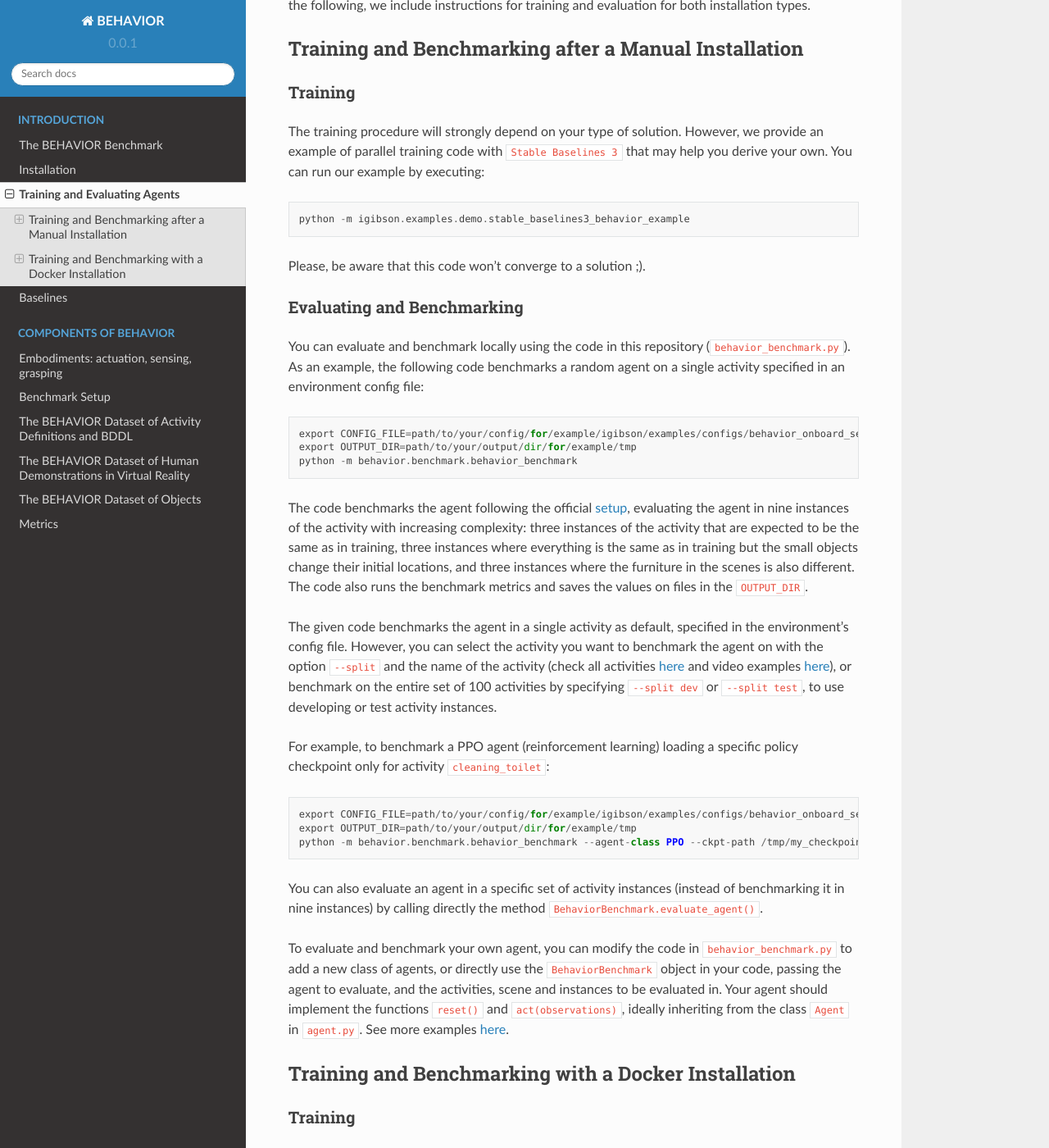
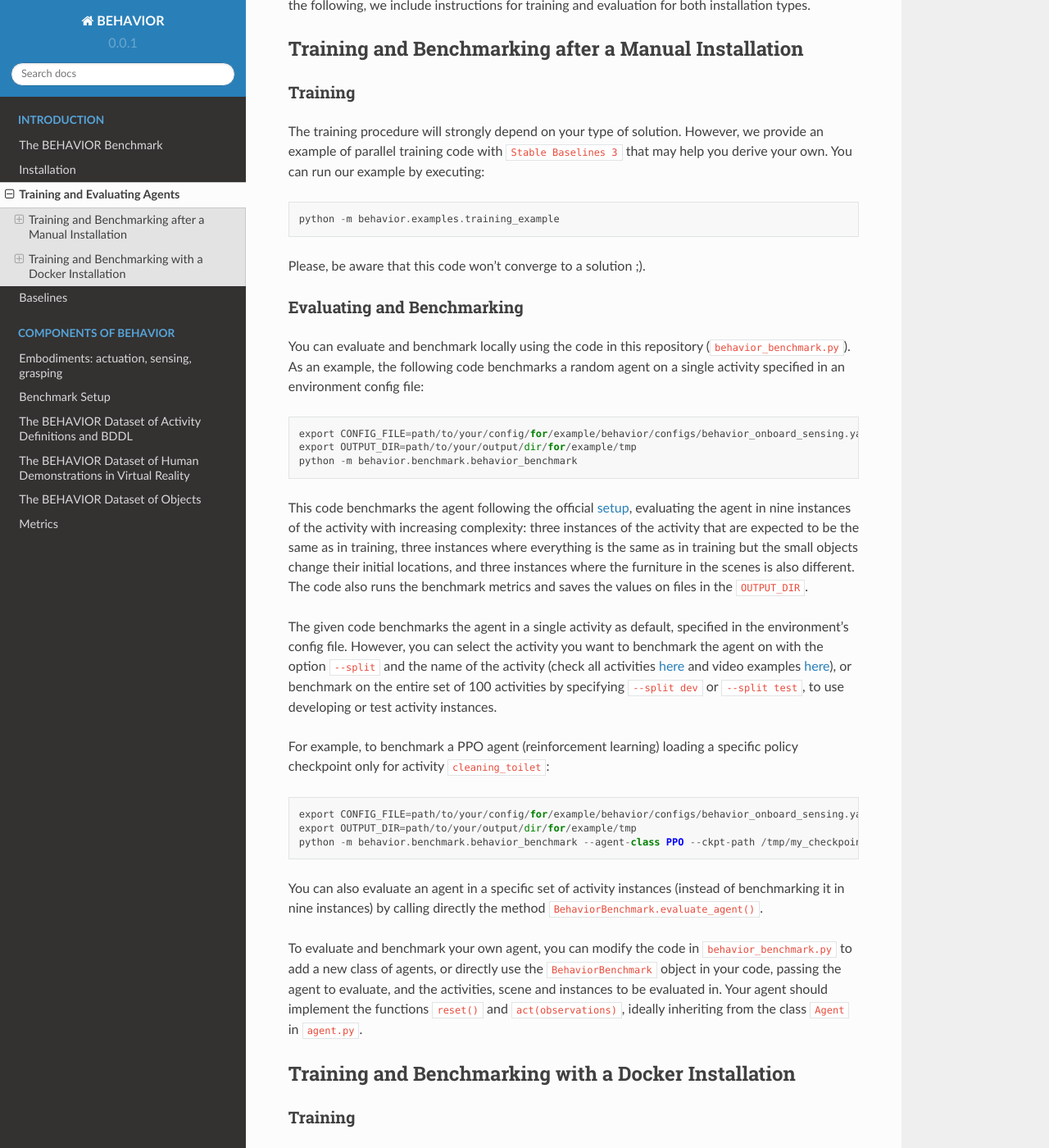
Before and after one commit to StanfordVL/behavior, a Sphinx documentation site: the page built from docs/benchmarking.md, in a window 1280 px wide and 1400 px high, scrolled down 213 px. Shown: the whole window at 82% size. Built offline with Sphinx 7.4.7 and the Read the Docs theme 2.0.0, drawn with Linux system fonts in a browser that asks for light colours; pages that are not in the unit, such as notebooks, are missing from menus; some of the changed text lies outside the part shown.

Commit message:
fixing docs

````diff
--- a/docs/benchmarking.md
+++ b/docs/benchmarking.md
@@ -12,7 +12,7 @@ The training procedure will strongly depend on your type of solution.
 However, we provide an example of parallel training code with `Stable Baselines 3` that may help you derive your own.
 You can run our example by executing:
 ```
-python -m igibson.examples.demo.stable_baselines3_behavior_example
+python -m behavior.examples.training_example
 ```
 Please, be aware that this code won't converge to a solution ;).
 
@@ -21,11 +21,11 @@ Please, be aware that this code won't converge to a solution ;).
 You can evaluate and benchmark locally using the code in this repository (`behavior_benchmark.py`).
 As an example, the following code benchmarks a random agent on a single activity specified in an environment config file:
 ```
-export CONFIG_FILE=path/to/your/config/for/example/igibson/examples/configs/behavior_onboard_sensing.yaml
+export CONFIG_FILE=path/to/your/config/for/example/behavior/configs/behavior_onboard_sensing.yaml
 export OUTPUT_DIR=path/to/your/output/dir/for/example/tmp
 python -m behavior.benchmark.behavior_benchmark
 ```
-The code benchmarks the agent following the official [setup](setups.md), evaluating the agent in nine instances of the activity with increasing complexity: three instances of the activity that are expected to be the same as in training, three instances where everything is the same as in training but the small objects change their initial locations, and three instances where the furniture in the scenes is also different.
+This code benchmarks the agent following the official [setup](setups.md), evaluating the agent in nine instances of the activity with increasing complexity: three instances of the activity that are expected to be the same as in training, three instances where everything is the same as in training but the small objects change their initial locations, and three instances where the furniture in the scenes is also different.
 The code also runs the benchmark metrics and saves the values on files in the `OUTPUT_DIR`.
 
 The given code benchmarks the agent in a single activity as default, specified in the environment's config file.
@@ -33,7 +33,7 @@ However, you can select the activity you want to benchmark the agent on with the
 
 For example, to benchmark a PPO agent (reinforcement learning) loading a specific policy checkpoint only for activity `cleaning_toilet`:
 ```
-export CONFIG_FILE=path/to/your/config/for/example/igibson/examples/configs/behavior_onboard_sensing.yaml
+export CONFIG_FILE=path/to/your/config/for/example/behavior/configs/behavior_onboard_sensing.yaml
 export OUTPUT_DIR=path/to/your/output/dir/for/example/tmp
 python -m behavior.benchmark.behavior_benchmark --agent-class PPO --ckpt-path /tmp/my_checkpoint --split cleaning_toilet
 ```
@@ -42,7 +42,6 @@ You can also evaluate an agent in a specific set of activity instances (instead
 
 To evaluate and benchmark your own agent, you can modify the code in `behavior_benchmark.py` to add a new class of agents, or directly use the `BehaviorBenchmark` object in your code, passing the agent to evaluate, and the activities, scene and instances to be evaluated in.
 Your agent should implement the functions `reset()` and `act(observations)`, ideally inheriting from the class `Agent` in `agent.py`.
-See more examples [here](examples.md).
 
 ### Training and Benchmarking with a Docker Installation
 
````
Also changed, not shown: other parts of docs/benchmarking.md (+1 -1 lines), docs/agents.md (+2 -1 lines), docs/intro.md (+1 -1 lines).
